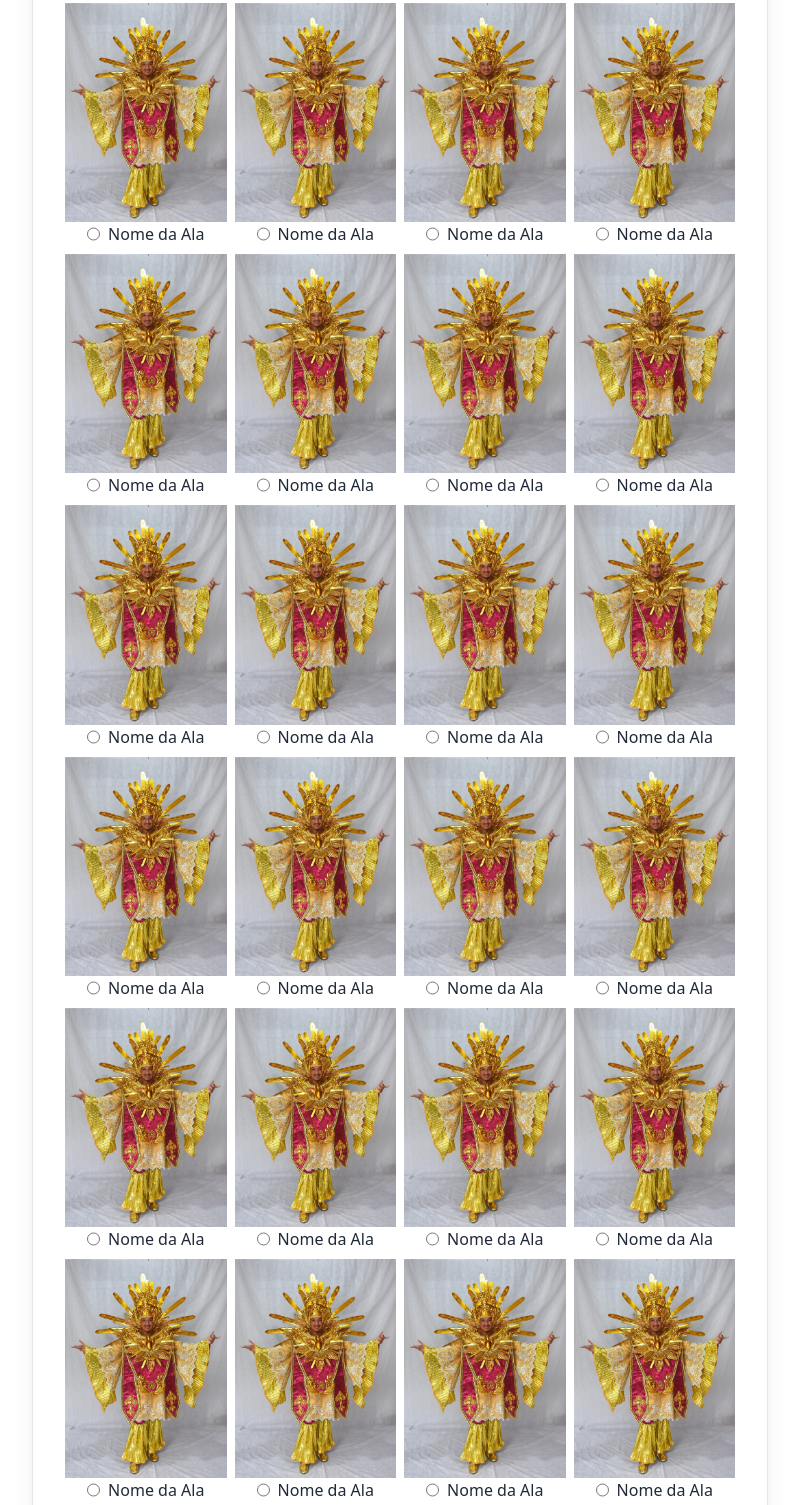
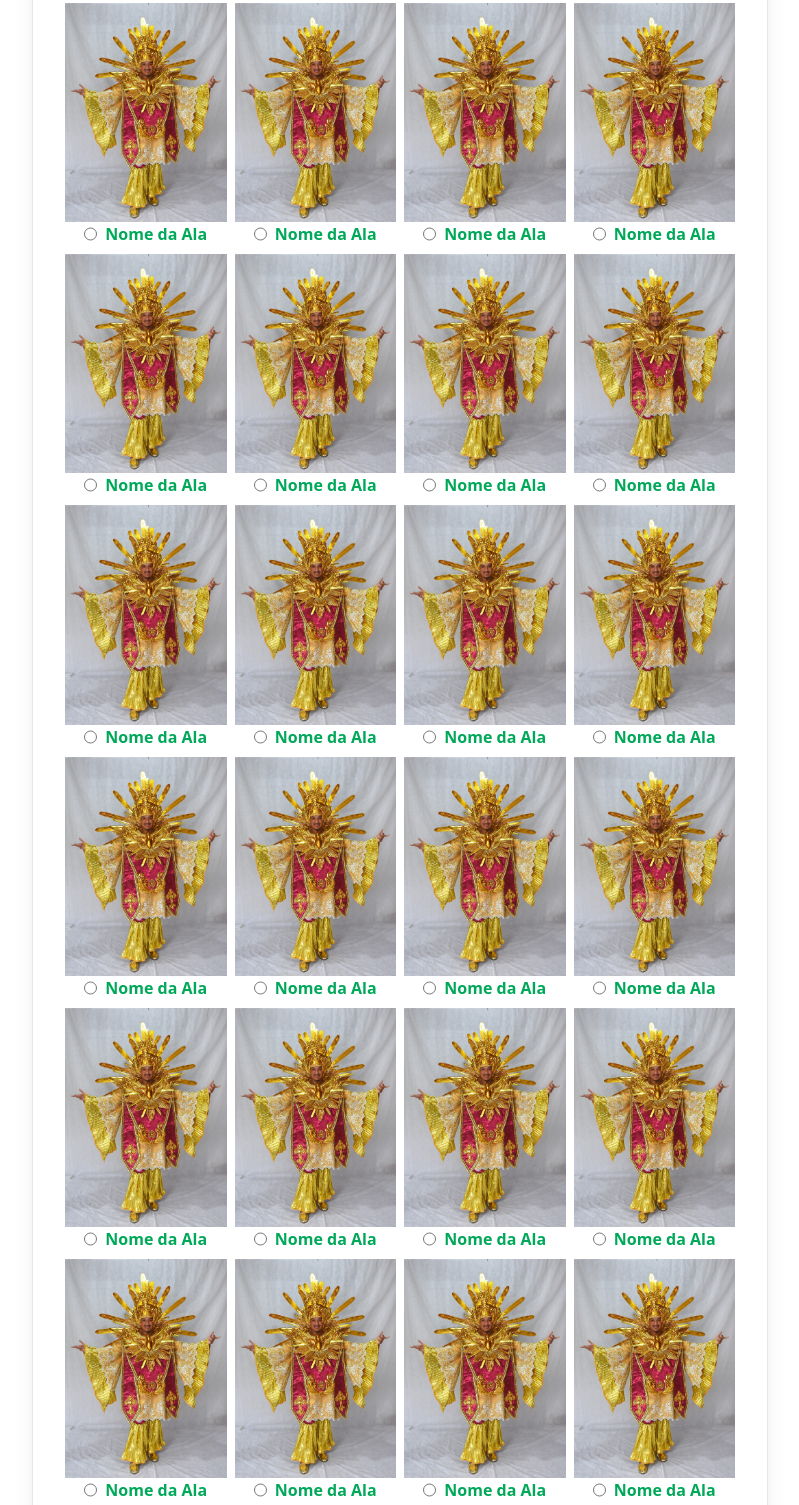
Before and after one commit to FellypeGC/gresasc-form-test, a website: page index.html in a window 1280 px wide. Shown: the part 1494-2999 px from the top of the page, without its empty margins (240-1039 px from the left). Drawn offline with nearby package versions, Linux system fonts and the light colour scheme.

Commit message:
problema de multiplos selects radio inputs resolvido

```diff
--- a/index.html
+++ b/index.html
@@ -233,173 +233,173 @@
                 <div class="mt-8 mb-6 border-b border-gray-200 dark:border-gray-700 pb-4">
                     <h2 class="text-2xl font-semibold text-samba-green-500 mb-2">Escolha sua Ala</h2>
 
-                    <div class="grid grid-cols-4 gap-2">
+                    <div class="grid grid-cols-4 grid-rows-6 gap-2">
                         <div>
                             <img class="w-200 h-200" src="fantasias-santa-cruz/WhatsApp Image 2025-03-25 at 15.23.57.jpeg" alt="Placeholder">
                             <div class="flex gap-2 justify-center">
-                                <input type="radio" name="" id="">
-                                <p>Nome da Ala</p>
+                                <input type="radio" name="ala" id="">
+                                <p class="font-semibold text-samba-green-500">Nome da Ala</p>
                             </div>
                         </div>
                         <div>
                             <img class="w-200 h-200" src="fantasias-santa-cruz/WhatsApp Image 2025-03-25 at 15.23.57.jpeg" alt="Placeholder">
                             <div class="flex gap-2 justify-center">
-                                <input type="radio" name="" id="">
-                                <p>Nome da Ala</p>
+                                <input type="radio" name="ala" id="">
+                                <p class="font-semibold text-samba-green-500">Nome da Ala</p>
                             </div>
                         </div>
                         <div>
                             <img class="w-200 h-200" src="fantasias-santa-cruz/WhatsApp Image 2025-03-25 at 15.23.57.jpeg" alt="Placeholder">
                             <div class="flex gap-2 justify-center">
-                                <input type="radio" name="" id="">
-                                <p>Nome da Ala</p>
+                                <input type="radio" name="ala" id="">
+                                <p class="font-semibold text-samba-green-500">Nome da Ala</p>
                             </div>
                         </div>
                         <div>
                             <img class="w-200 h-200" src="fantasias-santa-cruz/WhatsApp Image 2025-03-25 at 15.23.57.jpeg" alt="Placeholder">
                             <div class="flex gap-2 justify-center">
-                                <input type="radio" name="" id="">
-                                <p>Nome da Ala</p>
+                                <input type="radio" name="ala" id="">
+                                <p class="font-semibold text-samba-green-500">Nome da Ala</p>
                             </div>
                         </div>
                         <div>
                             <img class="w-200 h-200" src="fantasias-santa-cruz/WhatsApp Image 2025-03-25 at 15.23.57.jpeg" alt="Placeholder">
                             <div class="flex gap-2 justify-center">
-                                <input type="radio" name="" id="">
-                                <p>Nome da Ala</p>
+                                <input type="radio" name="ala" id="">
+                                <p class="font-semibold text-samba-green-500">Nome da Ala</p>
                             </div>
                         </div>
                         <div>
                             <img class="w-200 h-200" src="fantasias-santa-cruz/WhatsApp Image 2025-03-25 at 15.23.57.jpeg" alt="Placeholder">
                             <div class="flex gap-2 justify-center">
-                                <input type="radio" name="" id="">
-                                <p>Nome da Ala</p>
+                                <input type="radio" name="ala" id="">
+                                <p class="font-semibold text-samba-green-500">Nome da Ala</p>
                             </div>
                         </div>
                         <div>
                             <img class="w-200 h-200" src="fantasias-santa-cruz/WhatsApp Image 2025-03-25 at 15.23.57.jpeg" alt="Placeholder">
                             <div class="flex gap-2 justify-center">
-                                <input type="radio" name="" id="">
-                                <p>Nome da Ala</p>
+                                <input type="radio" name="ala" id="">
+                                <p class="font-semibold text-samba-green-500">Nome da Ala</p>
                             </div>
                         </div>
                         <div>
                             <img class="w-200 h-200" src="fantasias-santa-cruz/WhatsApp Image 2025-03-25 at 15.23.57.jpeg" alt="Placeholder">
                             <div class="flex gap-2 justify-center">
-                                <input type="radio" name="" id="">
-                                <p>Nome da Ala</p>
+                                <input type="radio" name="ala" id="">
+                                <p class="font-semibold text-samba-green-500">Nome da Ala</p>
                             </div>
                         </div>
                         <div>
                             <img class="w-200 h-200" src="fantasias-santa-cruz/WhatsApp Image 2025-03-25 at 15.23.57.jpeg" alt="Placeholder">
                             <div class="flex gap-2 justify-center">
-                                <input type="radio" name="" id="">
-                                <p>Nome da Ala</p>
+                                <input type="radio" name="ala" id="">
+                                <p class="font-semibold text-samba-green-500">Nome da Ala</p>
                             </div>
                         </div>
                         <div>
                             <img class="w-200 h-200" src="fantasias-santa-cruz/WhatsApp Image 2025-03-25 at 15.23.57.jpeg" alt="Placeholder">
                             <div class="flex gap-2 justify-center">
-                                <input type="radio" name="" id="">
-                                <p>Nome da Ala</p>
+                                <input type="radio" name="ala" id="">
+                                <p class="font-semibold text-samba-green-500">Nome da Ala</p>
                             </div>
                         </div>
                         <div>
                             <img class="w-200 h-200" src="fantasias-santa-cruz/WhatsApp Image 2025-03-25 at 15.23.57.jpeg" alt="Placeholder">
                             <div class="flex gap-2 justify-center">
-                                <input type="radio" name="" id="">
-                                <p>Nome da Ala</p>
+                                <input type="radio" name="ala" id="">
+                                <p class="font-semibold text-samba-green-500">Nome da Ala</p>
                             </div>
                         </div>
                         <div>
                             <img class="w-200 h-200" src="fantasias-santa-cruz/WhatsApp Image 2025-03-25 at 15.23.57.jpeg" alt="Placeholder">
                             <div class="flex gap-2 justify-center">
-                                <input type="radio" name="" id="">
-                                <p>Nome da Ala</p>
+                                <input type="radio" name="ala" id="">
+                                <p class="font-semibold text-samba-green-500">Nome da Ala</p>
                             </div>
                         </div>
                         <div>
                             <img class="w-200 h-200" src="fantasias-santa-cruz/WhatsApp Image 2025-03-25 at 15.23.57.jpeg" alt="Placeholder">
                             <div class="flex gap-2 justify-center">
-                                <input type="radio" name="" id="">
-                                <p>Nome da Ala</p>
+                                <input type="radio" name="ala" id="">
+                                <p class="font-semibold text-samba-green-500">Nome da Ala</p>
                             </div>
                         </div>
                         <div>
                             <img class="w-200 h-200" src="fantasias-santa-cruz/WhatsApp Image 2025-03-25 at 15.23.57.jpeg" alt="Placeholder">
                             <div class="flex gap-2 justify-center">
-                                <input type="radio" name="" id="">
-                                <p>Nome da Ala</p>
+                                <input type="radio" name="ala" id="">
+                                <p class="font-semibold text-samba-green-500">Nome da Ala</p>
                             </div>
                         </div>
                         <div>
                             <img class="w-200 h-200" src="fantasias-santa-cruz/WhatsApp Image 2025-03-25 at 15.23.57.jpeg" alt="Placeholder">
                             <div class="flex gap-2 justify-center">
-                                <input type="radio" name="" id="">
-                                <p>Nome da Ala</p>
+                                <input type="radio" name="ala" id="">
+                                <p class="font-semibold text-samba-green-500">Nome da Ala</p>
                             </div>
                         </div>
                         <div>
                             <img class="w-200 h-200" src="fantasias-santa-cruz/WhatsApp Image 2025-03-25 at 15.23.57.jpeg" alt="Placeholder">
                             <div class="flex gap-2 justify-center">
-                                <input type="radio" name="" id="">
-                                <p>Nome da Ala</p>
+                                <input type="radio" name="ala" id="">
+                                <p class="font-semibold text-samba-green-500">Nome da Ala</p>
                             </div>
                         </div>
                         <div>
                             <img class="w-200 h-200" src="fantasias-santa-cruz/WhatsApp Image 2025-03-25 at 15.23.57.jpeg" alt="Placeholder">
                             <div class="flex gap-2 justify-center">
-                                <input type="radio" name="" id="">
-                                <p>Nome da Ala</p>
+                                <input type="radio" name="ala" id="">
+                                <p class="font-semibold text-samba-green-500">Nome da Ala</p>
                             </div>
                         </div>
                         <div>
                             <img class="w-200 h-200" src="fantasias-santa-cruz/WhatsApp Image 2025-03-25 at 15.23.57.jpeg" alt="Placeholder">
                             <div class="flex gap-2 justify-center">
-                                <input type="radio" name="" id="">
-                                <p>Nome da Ala</p>
+                                <input type="radio" name="ala" id="">
+                                <p class="font-semibold text-samba-green-500">Nome da Ala</p>
                             </div>
                         </div>
                         <div>
                             <img class="w-200 h-200" src="fantasias-santa-cruz/WhatsApp Image 2025-03-25 at 15.23.57.jpeg" alt="Placeholder">
                             <div class="flex gap-2 justify-center">
-                                <input type="radio" name="" id="">
-                                <p>Nome da Ala</p>
+                                <input type="radio" name="ala" id="">
+                                <p class="font-semibold text-samba-green-500">Nome da Ala</p>
                             </div>
                         </div>
                         <div>
                             <img class="w-200 h-200" src="fantasias-santa-cruz/WhatsApp Image 2025-03-25 at 15.23.57.jpeg" alt="Placeholder">
                             <div class="flex gap-2 justify-center">
-                                <input type="radio" name="" id="">
-                                <p>Nome da Ala</p>
+                                <input type="radio" name="ala" id="">
+                                <p class="font-semibold text-samba-green-500">Nome da Ala</p>
                             </div>
                         </div>
                         <div>
                             <img class="w-200 h-200" src="fantasias-santa-cruz/WhatsApp Image 2025-03-25 at 15.23.57.jpeg" alt="Placeholder">
                             <div class="flex gap-2 justify-center">
-                                <input type="radio" name="" id="">
-                                <p>Nome da Ala</p>
+                                <input type="radio" name="ala" id="">
+                                <p class="font-semibold text-samba-green-500">Nome da Ala</p>
                             </div>
                         </div>
                         <div>
                             <img class="w-200 h-200" src="fantasias-santa-cruz/WhatsApp Image 2025-03-25 at 15.23.57.jpeg" alt="Placeholder">
                             <div class="flex gap-2 justify-center">
-                                <input type="radio" name="" id="">
-                                <p>Nome da Ala</p>
+                                <input type="radio" name="ala" id="">
+                                <p class="font-semibold text-samba-green-500">Nome da Ala</p>
                             </div>
                         </div>
                         <div>
                             <img class="w-200 h-200" src="fantasias-santa-cruz/WhatsApp Image 2025-03-25 at 15.23.57.jpeg" alt="Placeholder">
                             <div class="flex gap-2 justify-center">
-                                <input type="radio" name="" id="">
-                                <p>Nome da Ala</p>
+                                <input type="radio" name="ala" id="">
+                                <p class="font-semibold text-samba-green-500">Nome da Ala</p>
                             </div>
                         </div>
                         <div>
                             <img class="w-200 h-200" src="fantasias-santa-cruz/WhatsApp Image 2025-03-25 at 15.23.57.jpeg" alt="Placeholder">
                             <div class="flex gap-2 justify-center">
-                                <input type="radio" name="" id="">
-                                <p>Nome da Ala</p>
+                                <input type="radio" name="ala" id="">
+                                <p class="font-semibold text-samba-green-500">Nome da Ala</p>
                             </div>
                         </div>
                     </div>
```
